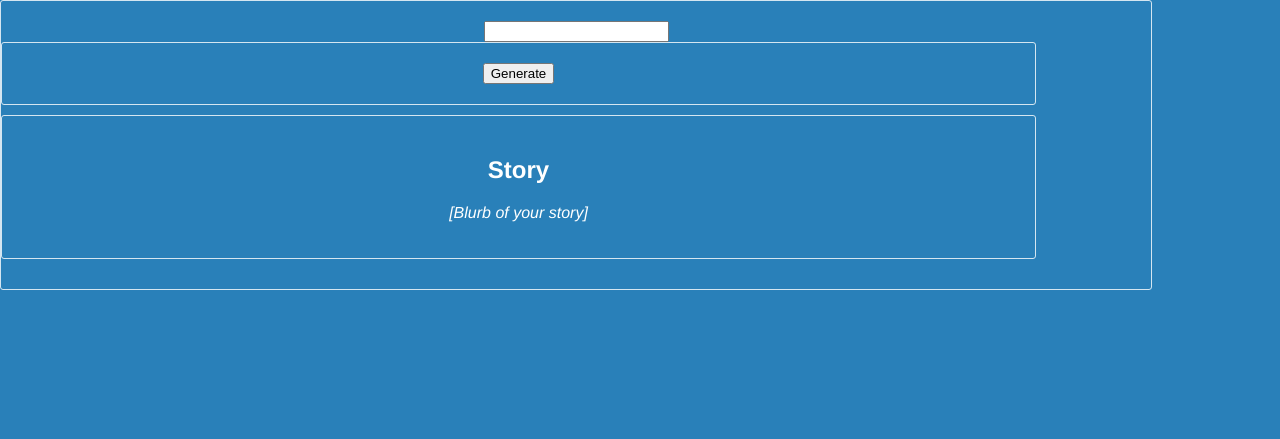
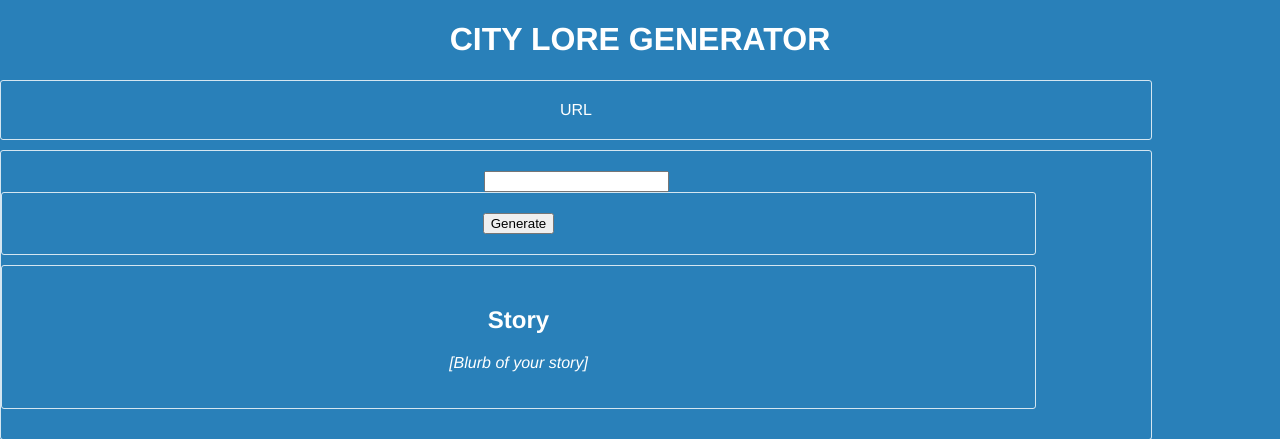
Before and after one commit to skaidan/city_lore_generator, a Django app: page /city_url in a window 1280 px wide. Shown: the top 439 px of the page. Run offline with Django 3.2, Linux system fonts and the light colour scheme.

Commit message:
citi text

```diff
--- a/templates/city_url.html
+++ b/templates/city_url.html
@@ -73,8 +73,8 @@
 
 </head>
 <body>
-<div class="row">
-
+<h1>CITY LORE GENERATOR</h1>
+	<header>URL</header>
 <section id="cityurl">
 <input class=row id="url"></input>
 			</tr>
@@ -91,4 +91,3 @@
 		</p>
 	</section>
 </section>
-</div>
```
